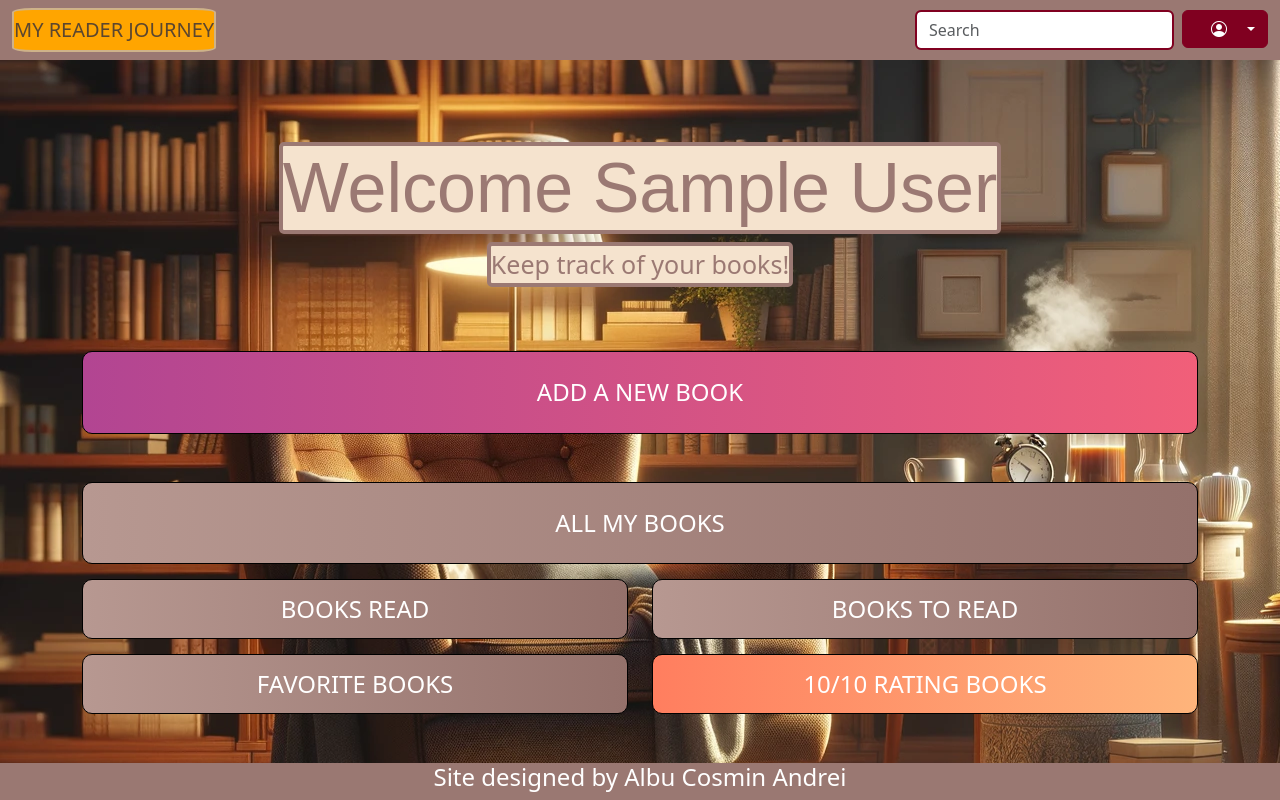
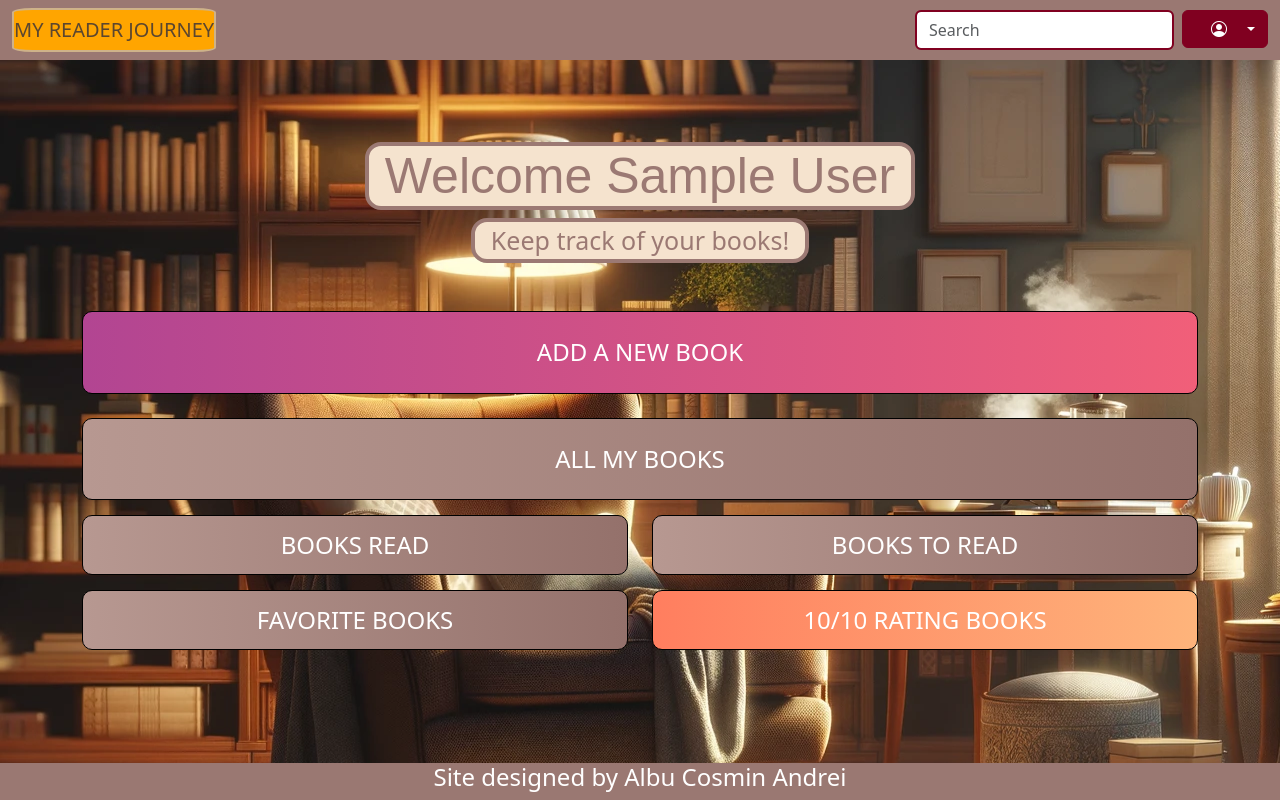
Before and after one commit to AlbyCosmy99/my-reader-journey, a React (Create React App) app: page /home in a window 1280 px wide. Built offline with nearby package versions, Linux system fonts and the light colour scheme; sample sign-in values are in the browser's storage.

Commit message:
fix: major improvements

```diff
--- a/package.json
+++ b/package.json
@@ -10,6 +10,7 @@
     "bootstrap-icons": "^1.11.3",
     "dotenv": "^16.4.1",
     "jwt-decode": "^4.0.0",
+    "my-reader-journey": "file:",
     "react": "^18.2.0",
     "react-bootstrap": "^2.10.0",
     "react-dom": "^18.2.0",
--- a/src/components/Buttons/AddNewBookButton/AddNewBookButton.css
+++ b/src/components/Buttons/AddNewBookButton/AddNewBookButton.css
@@ -1,17 +1,17 @@
 .add-book-button {
     background: linear-gradient(to right, #B24592, #F15F79) !important;
     color: white !important;
-    margin-top: 3rem !important;
-    margin-bottom: 3rem !important;
+    margin-top: 2rem !important;
+    margin-bottom: 1.5rem !important;
 }
 
 .options-btn .btn {
-    width: 100%; /* Full width within its column */
-    padding: 2% 0; /* Percentage padding for responsive height */
-    margin-bottom: 15px; /* Spacing between buttons */
-    font-size: 1.5em; /* Larger font size for better readability */
-    border-radius: 10px; /* Rounded corners */
-    transition: background-color 0.3s, transform 0.3s; /* Smooth transitions for interactions */
+    width: 100%;
+    padding: 2% 0;
+    margin-bottom: 15px;
+    font-size: 1.5em;
+    border-radius: 10px;
+    transition: background-color 0.3s, transform 0.3s;
     background: linear-gradient(to right, #B79891, #94716B);
     border: 1.5px solid black !important;
 }
@@ -20,11 +20,10 @@
     transform: scale(1.05);
 }
 
-/* Responsive adjustments for smaller screens */
 @media (max-width: 768px) {
     .options-btn .btn {
-        padding: 4% 0; /* Increased padding for smaller screens */
-        font-size: 1.2em; /* Adjust font size for readability */
+        padding: 4% 0;
+        font-size: 1.2em;
     }
 }
 
--- a/src/components/Intro/IsLogged/AddBook/AddBook.jsx
+++ b/src/components/Intro/IsLogged/AddBook/AddBook.jsx
@@ -133,16 +133,16 @@ export default function AddBook() {
     }
     return(
         loading ?
-        <div className="d-flex align-items-center justify-content-center" style={{ minHeight: "100vh" }}>
+        <div className="d-flex align-items-center justify-content-center">
             <Spinner animation="border" role="status" style={{ width: "8rem", height: "8rem", color:'orange' }}>
                 <span className="visually-hidden">Loading...</span>
             </Spinner>
         </div> :
-        <Container className="d-flex align-items-center justify-content-center" style={{ minHeight: "100vh"}}>
+        <Container className="d-flex my-5 justify-content-center">
             <div className="card-container w-100">
                 <Card className="card-custom">
                     <Card.Body>
-                        <h1 style={{fontSize: '31px', textAlign:'center',color:'white', backgroundColor:'#f2cd3a'}}>Add a new book!</h1>
+                        <h1 className='py-1' style={{fontSize: '28px', textAlign:'center',color:'white', backgroundColor:'#f2cd3a'}}>Add a new book!</h1>
                         <Form onSubmit={event => addBook(event)}>
                             <Container>
                                 <Row>
@@ -311,7 +311,7 @@ export default function AddBook() {
                                             <Form.Control type="date"  value={dateAdded} onChange={(e) => setDateAdded(e.target.value)} />
                                         </Form.Group>
                                     </Col>
-                                    <Col lg={12}>
+                                    <Col lg={6}>
                                         <Form.Group id="description">
                                             <Form.Label style={{ color: '#FF7F00' }}>Description</Form.Label>
                                             <Form.Control
@@ -323,7 +323,7 @@ export default function AddBook() {
                                             />
                                         </Form.Group>
                                     </Col>
-                                    <Col lg={12}>
+                                    <Col lg={6}>
                                         <Form.Group id="notes">
                                             <Form.Label style={{ color: '#FF7F00' }}>Notes</Form.Label>
                                             <Form.Control
--- a/src/components/Intro/IsLogged/BookDetails/BookDetails.jsx
+++ b/src/components/Intro/IsLogged/BookDetails/BookDetails.jsx
@@ -37,12 +37,12 @@ export default function BookDetails() {
         </div> :
         <Container style={{marginTop:'1rem', marginBottom:'1rem'}}>
             <Row>
-                <Col lg={5} sm={12}>
+                <Col lg={4} sm={12}>
                     <Card style={{backgroundColor: '#CEB289'}}>
                         <Card.Img variant="top" src={book.imageUrl} />
                     </Card>
                 </Col>
-                <Col lg={7} sm={12}>
+                <Col lg={8} sm={12}>
                     <BookDetailsData book={book}/>
                 </Col>
             </Row>
--- a/src/components/Intro/IsLogged/BookDetails/BookDetailsData/BookDetailsData.jsx
+++ b/src/components/Intro/IsLogged/BookDetails/BookDetailsData/BookDetailsData.jsx
@@ -18,7 +18,7 @@ export default function BookDetailsData({book}) {
                 {book.publicationDate ? <h4><b>Publication Date: </b>{String(book.publicationDate).split('T')[0] === 'null'? '' : String(book.publicationDate).split('T')[0]}</h4> : ''}
                 <Card style={{marginTop:'1rem', marginBottom:'1rem', backgroundColor: '#9A7872', color: 'white', border:'2px solid #9A7872'}}>
                     <Card.Body style={{padding: 0, margin: 0,textAlign:'center'}}>
-                        <h3 style={{fontSize: '25px'}}>ABOUT YOUR RELATIONSHIP WITH THE BOOK</h3>
+                        <h3 style={{fontSize: '25px'}} className='m-0 p-1'>ABOUT YOUR RELATIONSHIP WITH THE BOOK</h3>
                     </Card.Body>
                 </Card>
                 <h4><b>Read: </b>{book.read ? "YES" : "NO"}</h4>
--- a/src/components/Intro/IsLogged/Welcome/Welcome.jsx
+++ b/src/components/Intro/IsLogged/Welcome/Welcome.jsx
@@ -2,8 +2,6 @@ import './Welcome.css';
 import { useEffect, useState } from 'react';
 import { jwtDecode } from 'jwt-decode';
 import consts from '../../../../consts';
-
-
 
 export default function Welcome() {
     const [name, setName] = useState('')
@@ -28,8 +26,8 @@ export default function Welcome() {
 
     return (
         <div className="welcome-container">
-            <h1 style={{marginTop:'1.6rem', fontSize:'70px', border:'4px solid #9B7973', textAlign:'center'}} className='header'>Welcome {name}</h1>
-            <p style={{fontSize:'25px', border:'4px solid #9B7973', textAlign:'center'}}>Keep track of your books!</p>
+            <h1 style={{marginTop:'1.6rem',borderRadius: '1rem',paddingLeft: '1rem',paddingRight: '1rem', fontSize:'50px', border:'4px solid #9B7973', textAlign:'center'}} className='header'>Welcome {name}</h1>
+            <p style={{fontSize:'25px',borderRadius: '1rem',paddingLeft: '1rem',paddingRight: '1rem', border:'4px solid #9B7973', textAlign:'center'}}>Keep track of your books!</p>
         </div>
     )
 }
--- a/src/components/Intro/Login/Login.css
+++ b/src/components/Intro/Login/Login.css
@@ -15,13 +15,15 @@
     background-color: #FFA500 !important;
     color: white !important;
     border: 2px solid #FFA500 !important;
+    transition: transform ease 0.5s !important;
 }
 
 .login-btn:hover {
     background-color: #FF8C00 !important;
-    scale: 1.02;
     border: 2px solid #FF8C00 !important;
+    transform: scale(1.05);
 }
+
 
 .forgot-password {
     color: red;
--- a/src/components/NavBar/NavBar.jsx
+++ b/src/components/NavBar/NavBar.jsx
@@ -9,6 +9,7 @@ import 'bootstrap-icons/font/bootstrap-icons.css';
 import './NavBar.css';
 import { useNavigate } from "react-router-dom";
 import consts from '../../consts';
+import { Link } from 'react-router-dom';
 
 function NavBar() {
   const navigate = useNavigate();
@@ -42,13 +43,13 @@ function NavBar() {
 
   function navigatetoBook(bookId) {
     setSearchValue('')
-    navigate(`/books/${bookId}`)
+    navigate(`/home/book/${bookId}`)
   }
 
   return (
     <Navbar expand="lg" className="bg-body-tertiary custom-navbar-color">
       <Container fluid>
-        <Navbar.Brand className='logo' href={consts.getFrontendUrl()} style={{color:'#5B462F', backgroundColor: 'orange', border:'2px solid #CEB289', borderRadius:'10%'}}>MY READER JOURNEY</Navbar.Brand>
+        <Navbar.Brand className='logo' as={Link} to={consts.getFrontendUrl() + "/home"} style={{color:'#5B462F', backgroundColor: 'orange', border:'2px solid #CEB289', borderRadius:'10%'}}>MY READER JOURNEY</Navbar.Brand>
         <Navbar.Toggle aria-controls="navbarScroll" />
         <Navbar.Collapse id="navbarScroll">
           <Nav className="me-auto my-2 my-lg-0" style={{ maxHeight: '100px' }} navbarScroll>
--- a/src/consts.js
+++ b/src/consts.js
@@ -1,5 +1,5 @@
 const consts = {
-    debug: false,
+    debug: true,
     getFrontendUrl() {
         return this.debug ? 'http://localhost:3000' : 'https://my-reader-journey.onrender.com'
     },
```
Also changed, not shown: 1 other file (tests, documents, lock files or other folders).
